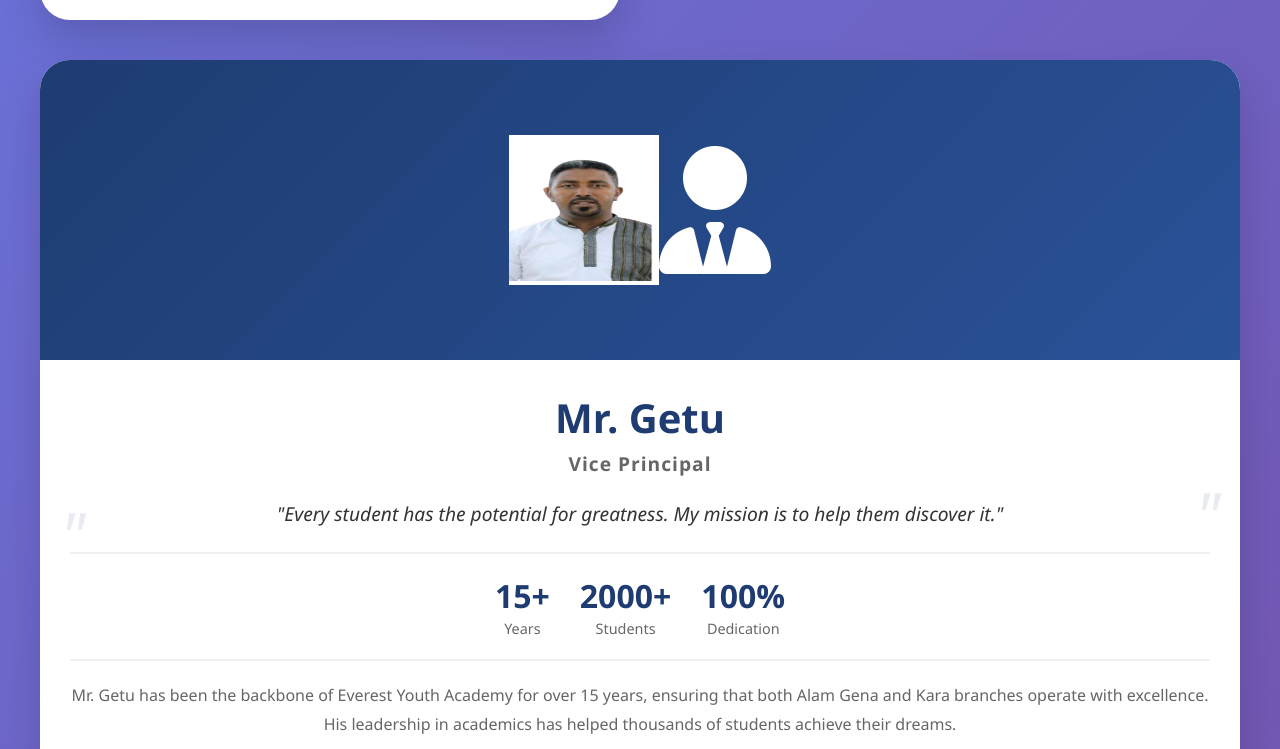
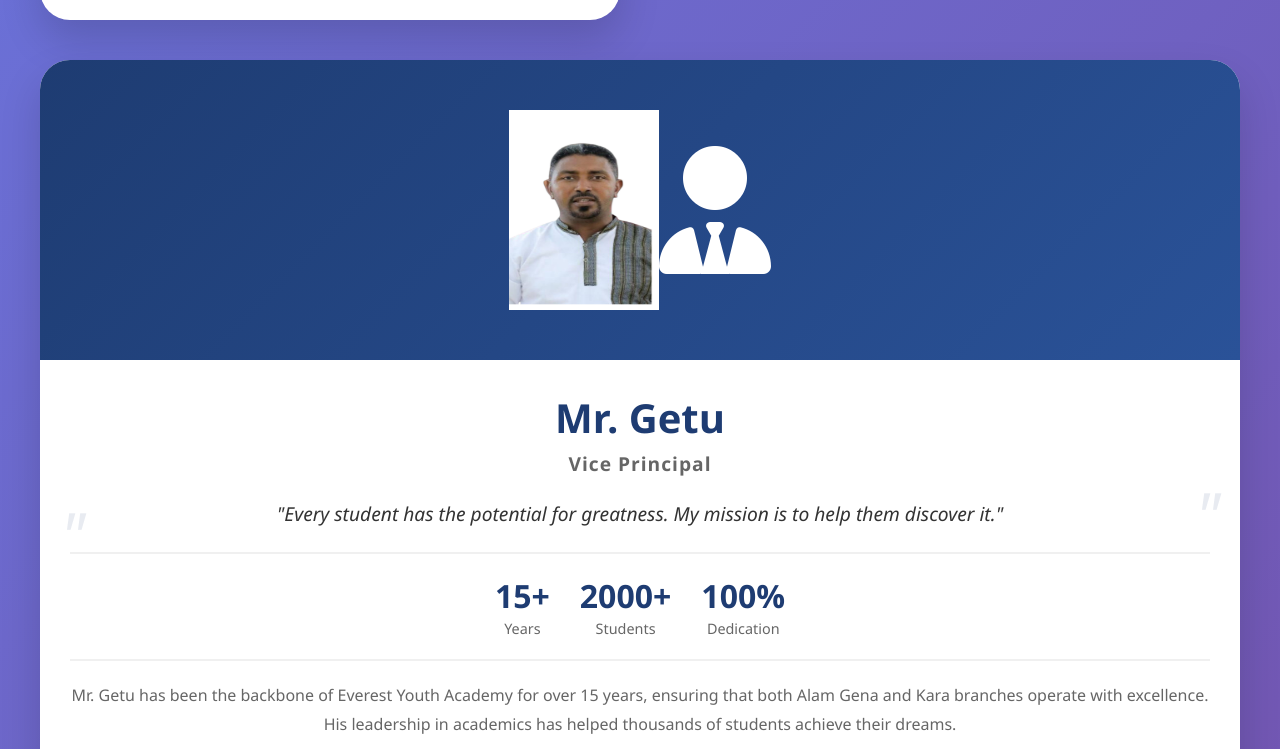
Before and after one commit to toticr183-dev/Everest-youth-acadamey, a website: page everest-leaders.html in a window 1280 px wide. Shown: the part 1174-1923 px from the top of the page. Drawn offline with Linux system fonts and the light colour scheme.

Commit message:
Update everest-leaders.html

```diff
--- a/everest-leaders.html
+++ b/everest-leaders.html
@@ -408,7 +408,7 @@
             <!-- MR. GETU - Vice Principal -->
             <div class="leader-card">
                 <div class="leader-image">
-                    <img src="Getu1.png" width="150px"height="150px">
+                    <img src="Getu1.png"width="150px"height="200px">
                     <i class="fas fa-user-tie"></i>
                 </div>
                 <div class="leader-content">
```
